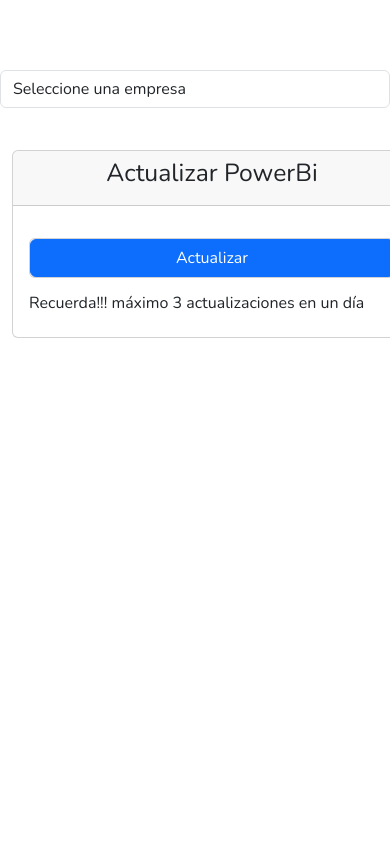
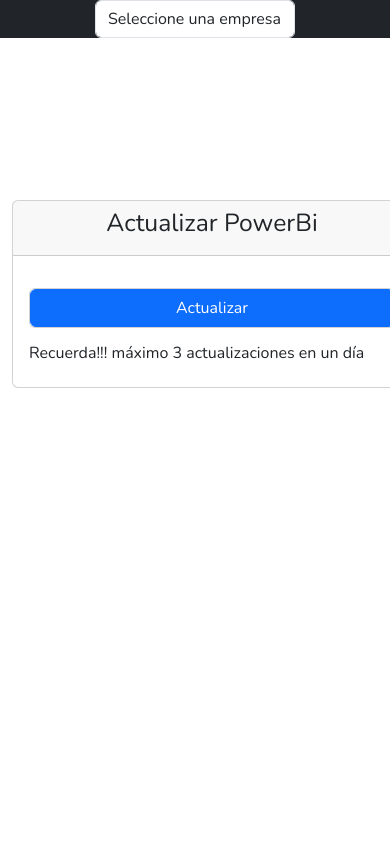
Before and after one commit to cetrusa/InterfaceDjango, a Django app: template templates/bi/actualizacion.html in a window 390 px wide. Run offline with Django 3.2, Linux system fonts and the light colour scheme; the template is opened without the code that fills it, so the values that code supplies are empty; some libraries are stand-ins or nearby versions.

Commit message:
menu moviles

```diff
--- a/static/css/style.css
+++ b/static/css/style.css
@@ -181,7 +181,7 @@ header label #hamburguer {
 .contenedorppal {
     margin-left: auto;
     position: fixed;
-    top: 70px;
+    top: 120px;
     transition: margin-left 0.5s;
     max-height: calc(100% - 70px);
     overflow-y: auto;
@@ -327,3 +327,26 @@ header label #hamburguer {
             display: none;
         }
     }
+
+    .database-selector-wrapper {
+        position: fixed;
+        top: 0;
+        left: 0;
+        right: 0;
+        z-index: 1000;
+        background-color: #000;
+    }
+
+    .right-area {
+        padding: 10px 0;
+    }
+
+    .container {
+        padding-top: 50px;
+        /* Ajusta este valor según el tamaño del selector de base de datos */
+    }
+
+    .mobile-navbar {
+        top: 37px;
+        /* Ajusta este valor según el tamaño del selector de base de datos */
+    }
--- a/templates/black.html
+++ b/templates/black.html
@@ -16,11 +16,14 @@
 {% endblock title %}
 {% block content %}
 <input type="checkbox" name="" id="check" />
-{% include 'includes/database_selector.html' %}
+<div class="database-selector-wrapper bg-dark">
+    <div class="d-flex justify-content-center align-items-center">
+        {% include 'includes/database_selector.html' %}
+    </div>
+</div>
+{% include 'includes/top_nav.html' %}
 {% include 'includes/left_sidebar.html' %}
-{% include 'includes/top_nav.html' %}
 {% include 'includes/nav_moviles.html' %}
-
 
 <div class="content">
     <div class="wraper">
--- a/templates/includes/database_selector.html
+++ b/templates/includes/database_selector.html
@@ -1,7 +1,7 @@
 <!-- Selector de bases de datos -->
-<form class="right" action="{% url form_url %}" method="post" id="myForm">
+<form class="d-flex ml-auto" action="{% url form_url %}" method="post" id="myForm">
     {% csrf_token %}
-    <div class="form-group">
+    <div class="form-group w-100">
         <select class="form-control" id="database_select" name="database_select">
             <option disabled selected>Seleccione una empresa</option>
             {% for database_name,database_nmEmpresa in databases_list %}
--- a/templates/includes/nav_moviles.html
+++ b/templates/includes/nav_moviles.html
@@ -3,10 +3,11 @@
 {% if perms.permisos.nav_bar %}
 <!-- Barra de navegación para pantallas móviles -->
 
-<nav class="navbar navbar-expand-lg navbar-dark bg-dark fixed-top d-lg-none">
+<nav class="navbar navbar-expand-lg navbar-dark bg-dark fixed-top d-lg-none mobile-navbar">
     <div class="container-fluid">
         <a class="navbar-brand" href="{% url 'home_app:panel' %}">
             <img src="{% static 'images/Logo-Sidis-Blanco.png' %}" alt="Logo-Sidis" width="150" />
+
         </a>
         <button class="navbar-toggler" type="button" data-bs-toggle="collapse"
             data-bs-target="#navbarSupportedContentMobile" aria-controls="navbarSupportedContentMobile"
--- a/templates/includes/top_nav.html
+++ b/templates/includes/top_nav.html
@@ -5,6 +5,7 @@
 
     <div class="left-area">
         <h3>Interface <span>Amovil</span></h3>
+
     </div>
     <div class="right-area">
         {% if user.is_authenticated %}
```
